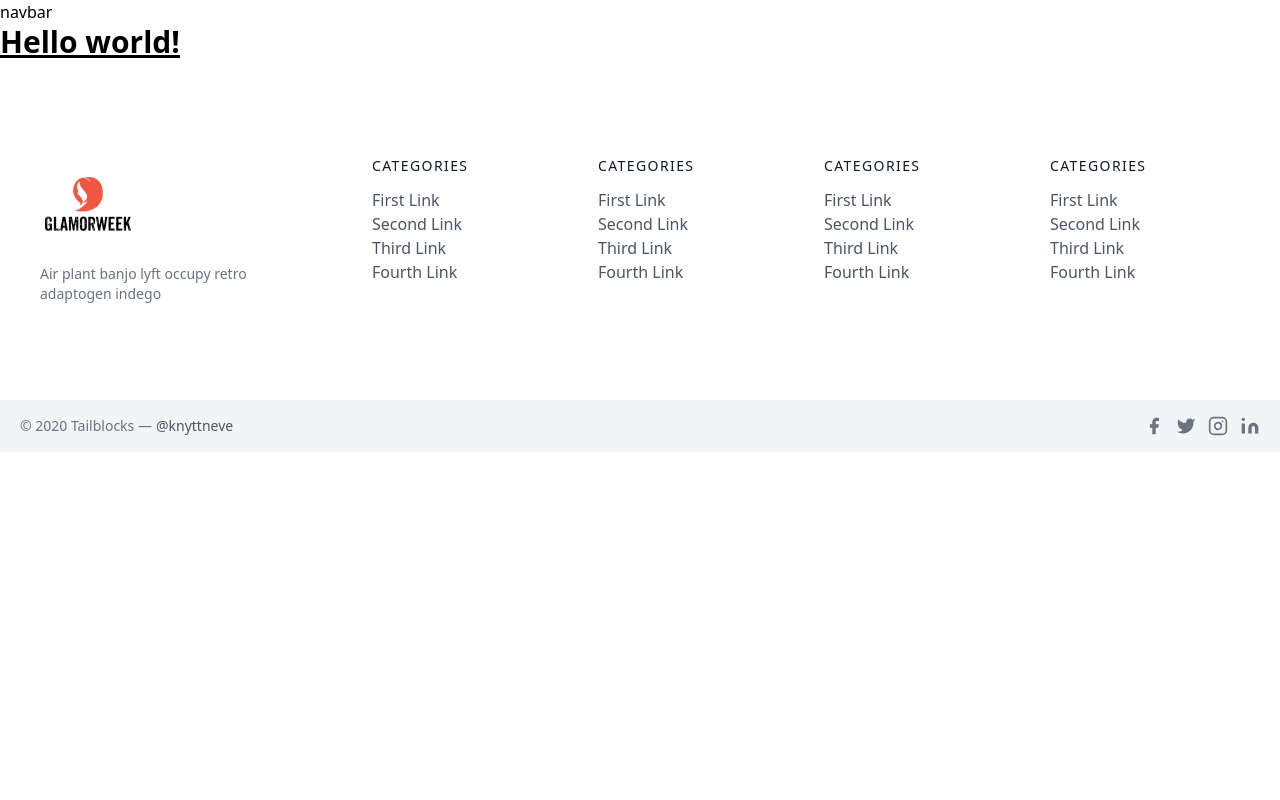
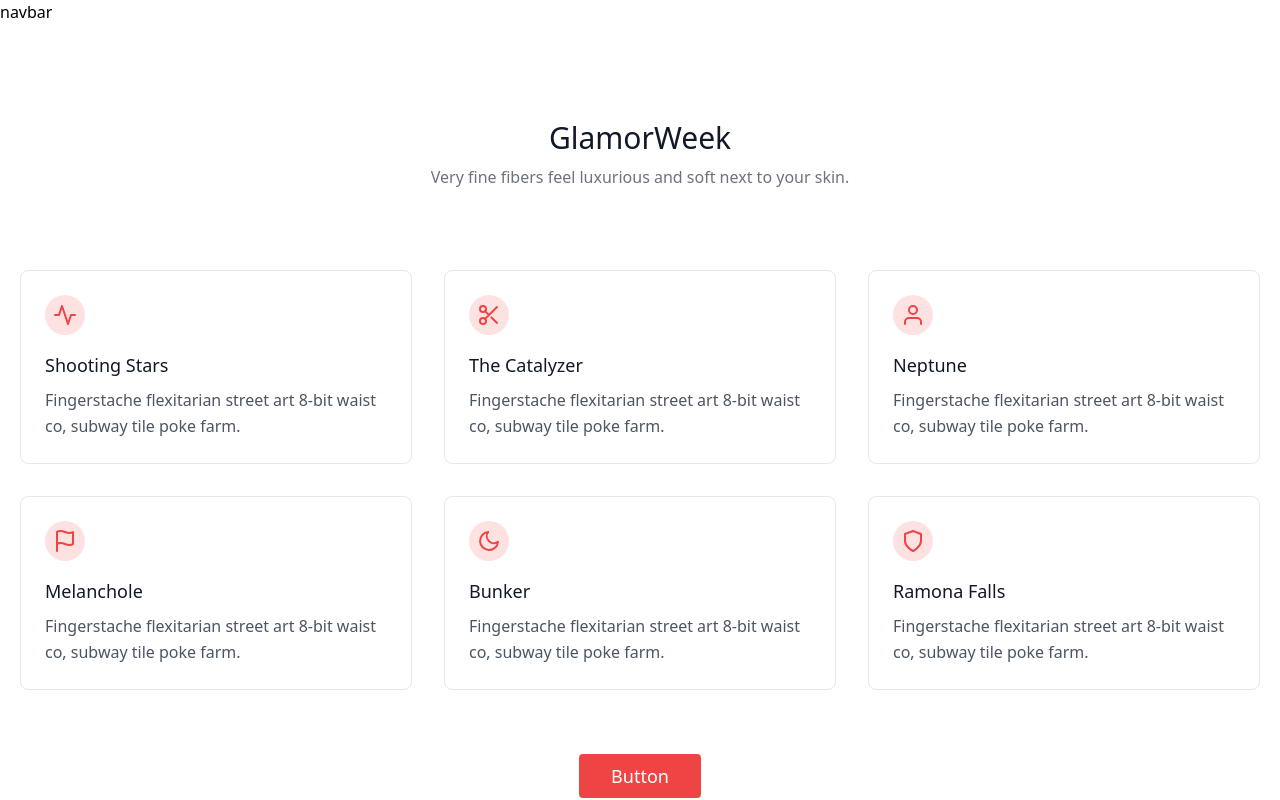
Before and after one commit to Nadiakhanv2/Elitano-web-next, a Next.js app: page / in a window 1280 px wide. Shown: the top 800 px of the page. Built offline with nearby package versions, Linux system fonts and the light colour scheme.

Commit message:
creating home section

```diff
--- a/pages/index.js
+++ b/pages/index.js
@@ -1,6 +1,6 @@
-import Head from 'next/head'
-import Footer from '../components/Footer'
-import Navbar from '../components/Navbar'
+import Head from "next/head";
+import Footer from "../components/Footer";
+import Navbar from "../components/Navbar";
 
 export default function Home() {
   return (
@@ -12,8 +12,171 @@
       </Head>
 
       <Navbar />
-      <h1 className="text-3xl font-bold underline">Hello world!</h1>
-      <Footer/>
+      <section className="text-gray-600 body-font">
+        <div className="container px-5 py-24 mx-auto">
+          <div className="flex flex-wrap w-full mb-20 flex-col items-center text-center">
+            <h1 className="sm:text-3xl text-2xl font-medium title-font mb-2 text-gray-900">
+              GlamorWeek
+            </h1>
+            <p className="lg:w-1/2 w-full leading-relaxed text-gray-500">
+              Very fine fibers feel luxurious and soft next to your skin.
+            </p>
+          </div>
+          <div className="flex flex-wrap -m-4">
+            <div className="xl:w-1/3 md:w-1/2 p-4">
+              <div className="border border-gray-200 p-6 rounded-lg">
+                <div className="w-10 h-10 inline-flex items-center justify-center rounded-full bg-red-100 text-red-500 mb-4">
+                  <svg
+                    fill="none"
+                    stroke="currentColor"
+                    stroke-linecap="round"
+                    stroke-linejoin="round"
+                    stroke-width="2"
+                    className="w-6 h-6"
+                    viewBox="0 0 24 24"
+                  >
+                    <path d="M22 12h-4l-3 9L9 3l-3 9H2"></path>
+                  </svg>
+                </div>
+                <h2 className="text-lg text-gray-900 font-medium title-font mb-2">
+                  Shooting Stars
+                </h2>
+                <p className="leading-relaxed text-base">
+                  Fingerstache flexitarian street art 8-bit waist co, subway
+                  tile poke farm.
+                </p>
+              </div>
+            </div>
+            <div className="xl:w-1/3 md:w-1/2 p-4">
+              <div className="border border-gray-200 p-6 rounded-lg">
+                <div className="w-10 h-10 inline-flex items-center justify-center rounded-full bg-red-100 text-red-500 mb-4">
+                  <svg
+                    fill="none"
+                    stroke="currentColor"
+                    stroke-linecap="round"
+                    stroke-linejoin="round"
+                    stroke-width="2"
+                    className="w-6 h-6"
+                    viewBox="0 0 24 24"
+                  >
+                    <circle cx="6" cy="6" r="3"></circle>
+                    <circle cx="6" cy="18" r="3"></circle>
+                    <path d="M20 4L8.12 15.88M14.47 14.48L20 20M8.12 8.12L12 12"></path>
+                  </svg>
+                </div>
+                <h2 className="text-lg text-gray-900 font-medium title-font mb-2">
+                  The Catalyzer
+                </h2>
+                <p className="leading-relaxed text-base">
+                  Fingerstache flexitarian street art 8-bit waist co, subway
+                  tile poke farm.
+                </p>
+              </div>
+            </div>
+            <div className="xl:w-1/3 md:w-1/2 p-4">
+              <div className="border border-gray-200 p-6 rounded-lg">
+                <div className="w-10 h-10 inline-flex items-center justify-center rounded-full bg-red-100 text-red-500 mb-4">
+                  <svg
+                    fill="none"
+                    stroke="currentColor"
+                    stroke-linecap="round"
+                    stroke-linejoin="round"
+                    stroke-width="2"
+                    className="w-6 h-6"
+                    viewBox="0 0 24 24"
+                  >
+                    <path d="M20 21v-2a4 4 0 00-4-4H8a4 4 0 00-4 4v2"></path>
+                    <circle cx="12" cy="7" r="4"></circle>
+                  </svg>
+                </div>
+                <h2 className="text-lg text-gray-900 font-medium title-font mb-2">
+                  Neptune
+                </h2>
+                <p className="leading-relaxed text-base">
+                  Fingerstache flexitarian street art 8-bit waist co, subway
+                  tile poke farm.
+                </p>
+              </div>
+            </div>
+            <div className="xl:w-1/3 md:w-1/2 p-4">
+              <div className="border border-gray-200 p-6 rounded-lg">
+                <div className="w-10 h-10 inline-flex items-center justify-center rounded-full bg-red-100 text-red-500 mb-4">
+                  <svg
+                    fill="none"
+                    stroke="currentColor"
+                    stroke-linecap="round"
+                    stroke-linejoin="round"
+                    stroke-width="2"
+                    className="w-6 h-6"
+                    viewBox="0 0 24 24"
+                  >
+                    <path d="M4 15s1-1 4-1 5 2 8 2 4-1 4-1V3s-1 1-4 1-5-2-8-2-4 1-4 1zM4 22v-7"></path>
+                  </svg>
+                </div>
+                <h2 className="text-lg text-gray-900 font-medium title-font mb-2">
+                  Melanchole
+                </h2>
+                <p className="leading-relaxed text-base">
+                  Fingerstache flexitarian street art 8-bit waist co, subway
+                  tile poke farm.
+                </p>
+              </div>
+            </div>
+            <div className="xl:w-1/3 md:w-1/2 p-4">
+              <div className="border border-gray-200 p-6 rounded-lg">
+                <div className="w-10 h-10 inline-flex items-center justify-center rounded-full bg-red-100 text-red-500 mb-4">
+                  <svg
+                    fill="none"
+                    stroke="currentColor"
+                    stroke-linecap="round"
+                    stroke-linejoin="round"
+                    stroke-width="2"
+                    className="w-6 h-6"
+                    viewBox="0 0 24 24"
+                  >
+                    <path d="M21 12.79A9 9 0 1111.21 3 7 7 0 0021 12.79z"></path>
+                  </svg>
+                </div>
+                <h2 className="text-lg text-gray-900 font-medium title-font mb-2">
+                  Bunker
+                </h2>
+                <p className="leading-relaxed text-base">
+                  Fingerstache flexitarian street art 8-bit waist co, subway
+                  tile poke farm.
+                </p>
+              </div>
+            </div>
+            <div className="xl:w-1/3 md:w-1/2 p-4">
+              <div className="border border-gray-200 p-6 rounded-lg">
+                <div className="w-10 h-10 inline-flex items-center justify-center rounded-full bg-red-100 text-red-500 mb-4">
+                  <svg
+                    fill="none"
+                    stroke="currentColor"
+                    stroke-linecap="round"
+                    stroke-linejoin="round"
+                    stroke-width="2"
+                    className="w-6 h-6"
+                    viewBox="0 0 24 24"
+                  >
+                    <path d="M12 22s8-4 8-10V5l-8-3-8 3v7c0 6 8 10 8 10z"></path>
+                  </svg>
+                </div>
+                <h2 className="text-lg text-gray-900 font-medium title-font mb-2">
+                  Ramona Falls
+                </h2>
+                <p className="leading-relaxed text-base">
+                  Fingerstache flexitarian street art 8-bit waist co, subway
+                  tile poke farm.
+                </p>
+              </div>
+            </div>
+          </div>
+          <button className="flex mx-auto mt-16 text-white bg-red-500 border-0 py-2 px-8 focus:outline-none hover:bg-red-600 rounded text-lg">
+            Button
+          </button>
+        </div>
+      </section>
+      <Footer />
     </div>
   );
 }
```
